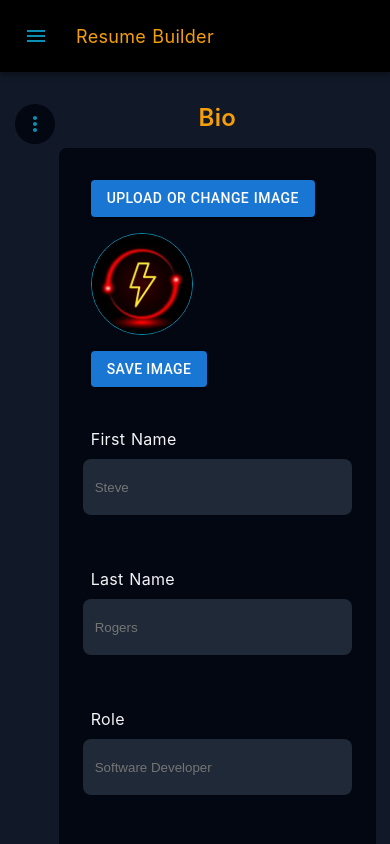
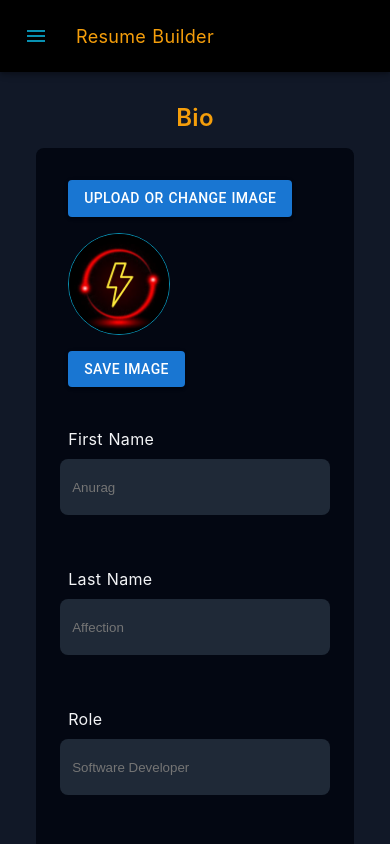
Before and after one commit to Sethoeurt/frontend_01_pp_y3, a React (Vite) app: page /filldetails in a window 390 px wide. Shown: the top 844 px of the page. Built offline with nearby package versions, Linux system fonts and the light colour scheme.

Commit message:
empty render on mbbile

```diff
--- a/src/data/details.js
+++ b/src/data/details.js
@@ -4,8 +4,8 @@ import resume_builder from '../assets/resume_builder.jpg'
 export const Details = {
     bio: {
         profile_image: resume_builder,
-        first_name: "Steve",
-        last_name: "Rogers",
+        first_name: "Anurag",
+        last_name: "Affection",
         role: "Software Developer",
         description: "As Captain America, I aim to leverage my leadership skills and dedication to serve, transitioning into a Full Stack Developer role to contribute to technological advancements.",
     },
@@ -14,7 +14,7 @@ export const Details = {
         city: "Brooklyn",
         state: "New York",
         country: "USA",
-        phone: "+91 9876543210",
+        phone: "+91 9876543xxx",
         email: "steve.rogers@avengers.com",
     },
     experience: [
--- a/src/pages/FillDetails.jsx
+++ b/src/pages/FillDetails.jsx
@@ -54,10 +54,13 @@ function FillDetails() {
 
   return (
     <Box sx={boxWrapper}>
-      {isMobile ? <FillDetailSideBar /> : <FillDetailButton />}
+      {isMobile ? <></> : <FillDetailButton />}
       <Box>{renderComponent()}</Box>
     </Box>
   )
 }
 
 export default FillDetails
+
+// edited this line
+// {isMobile ? <FillDetailSideBar /> : <FillDetailButton />}
```
